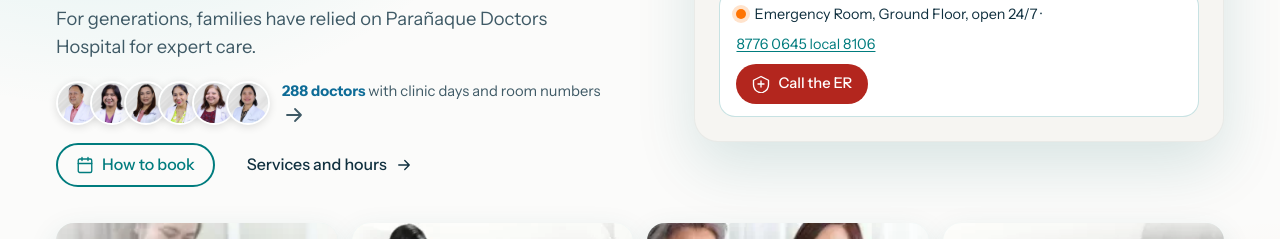
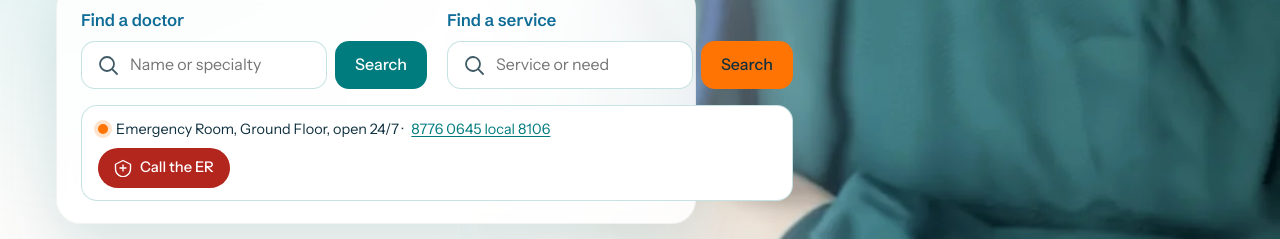
Before and after one commit to sue-mmjb/pdh.com.ph, an Astro site: page / in a window 1280 px wide. Shown: the part 416-655 px from the top of the page. Built offline with nearby package versions, Linux system fonts and the light colour scheme; Astro itself is replaced by a stand-in of ours.

Commit message:
Hero: PDH's doctor-with-stethoscope photo as the backdrop (carousel arrow painted out, denoised, enlarged), headline and both searches on the left, two searches side by side on desktop
Co-Authored-By: Claude Fable 5.1 <noreply@anthropic.com>

```diff
--- a/src/components/home/Home.astro
+++ b/src/components/home/Home.astro
@@ -49,6 +49,8 @@ const faqs = [
 <div class="cp" data-cp>
   <!-- 1 · Hero: headline, two equal searches (doctor and service), real PDH people -->
   <section class="cp-hero">
+    <img class="cp-hero_bg" src="/photos/hero-doctor.webp" alt="" width="977" height="1082" fetchpriority="high" decoding="async" />
+    <div class="cp-hero_fade" aria-hidden="true"></div>
     <div class="cp-hero_glow" aria-hidden="true"></div>
     <div class="container cp-hero_grid">
       <div class="cp-hero_copy">
@@ -61,7 +63,7 @@ const faqs = [
           <form class="cp-hero_search" action="/doctors/" method="get" role="search">
             <label class="cp-hero_lbl" for="hero-q">Find a doctor</label>
             <div class="cp-hero_row">
-              <div class="cp-hero_field"><Icon name="search" /><input id="hero-q" name="q" type="search" list="hero-doc-suggest" placeholder="Name, specialty or concern (e.g. heart)" autocomplete="off" /></div>
+              <div class="cp-hero_field"><Icon name="search" /><input id="hero-q" name="q" type="search" list="hero-doc-suggest" placeholder="Name or specialty" autocomplete="off" /></div>
               <button class="btn btn-primary cp-hero_btn" type="submit">Search</button>
             </div>
             <datalist id="hero-doc-suggest"><option value="Cardiology"></option><option value="Pediatrics"></option><option value="Obstetrics & Gynecology"></option><option value="Internal Medicine"></option><option value="Dermatology"></option><option value="ENT"></option><option value="Ophthalmology"></option><option value="Orthopedic Surgery"></option><option value="Neurology"></option><option value="Nephrology"></option><option value="Pulmonology"></option><option value="Gastroenterology"></option><option value="Endocrinology"></option><option value="Oncology"></option><option value="Urology"></option><option value="Dentistry"></option><option value="General Surgery"></option><option value="Family Medicine"></option><option value="Rehabilitation"></option><option value="Radiology"></option></datalist>
@@ -69,7 +71,7 @@ const faqs = [
           <form class="cp-hero_search" action="/services/" method="get" role="search">
             <label class="cp-hero_lbl" for="hero-s">Find a service</label>
             <div class="cp-hero_row">
-              <div class="cp-hero_field"><Icon name="search" /><input id="hero-s" name="q" type="search" list="hero-svc-suggest" placeholder="Service or need (e.g. dialysis, x-ray)" autocomplete="off" /></div>
+              <div class="cp-hero_field"><Icon name="search" /><input id="hero-s" name="q" type="search" list="hero-svc-suggest" placeholder="Service or need" autocomplete="off" /></div>
               <button class="btn btn-accent cp-hero_btn" type="submit">Search</button>
             </div>
             <datalist id="hero-svc-suggest"><option value="Emergency Room"></option><option value="Laboratory"></option><option value="Radiology"></option><option value="Pharmacy"></option><option value="Hemodialysis"></option><option value="Physical Medicine and Rehabilitation"></option><option value="Eye Center"></option><option value="Dental Services"></option><option value="OB Ultrasound"></option><option value="Multi-Diagnostic Center"></option><option value="ICU"></option><option value="NICU"></option><option value="Admitting"></option><option value="Medical Records"></option><option value="Animal Bite Center"></option><option value="Nuclear Medicine"></option></datalist>
@@ -330,21 +332,27 @@ const faqs = [
   @media (prefers-reduced-motion: reduce) { .cp-reveal { opacity: 1; } }
 
   .cp-hero { position: relative; overflow: hidden; padding: 40px 0 32px; background: #fbfbfa; }
+  /* PDH's own hero photo (doctor with stethoscope) as the backdrop, fading into the page on the text side */
+  .cp-hero_bg { position: absolute; top: 0; right: 0; height: 100%; width: auto; max-width: none; object-fit: cover; object-position: right top; pointer-events: none; }
+  .cp-hero_fade { position: absolute; inset: 0; pointer-events: none;
+    background: linear-gradient(180deg, rgba(251,251,250,0.55) 0%, rgba(251,251,250,0.9) 42%, #fbfbfa 62%, #fbfbfa 100%); }
+  @media (min-width: 900px) {
+    .cp-hero_bg { height: 100%; }
+    .cp-hero_fade { background: linear-gradient(90deg, #fbfbfa 0%, #fbfbfa 34%, rgba(251,251,250,0.9) 44%, rgba(251,251,250,0.3) 56%, rgba(251,251,250,0) 68%), linear-gradient(180deg, rgba(251,251,250,0) 62%, #fbfbfa 100%); } }
   .cp-hero_glow { position: absolute; inset: 0; pointer-events: none;
     background: radial-gradient(55% 75% at 8% 0%, rgba(0,163,165,0.20), transparent 70%), radial-gradient(35% 50% at 100% 100%, rgba(255,116,2,0.10), transparent 70%); }
-  .cp-hero_grid { position: relative; display: grid; gap: 20px; grid-template-areas: "copy" "card" "more"; }
+  .cp-hero_grid { position: relative; display: grid; gap: 18px; grid-template-areas: "copy" "card" "more"; }
   .cp-hero_copy { grid-area: copy; text-align: left; }
   .cp-hero_cardwrap { grid-area: card; }
   .cp-hero_more { grid-area: more; }
-  @media (min-width: 900px) { .cp-hero { padding: 72px 0 48px; }
-    .cp-hero_grid { grid-template-columns: 1.1fr 1fr; grid-template-areas: "copy card" "more card"; column-gap: 56px; row-gap: 8px; align-items: start; }
-    .cp-hero_cardwrap { align-self: center; } }
-  .cp-h1 { font-size: clamp(2.6rem, 1.4rem + 4.4vw, 5rem); line-height: 0.98; letter-spacing: -0.045em; font-weight: 600; max-width: 12ch; margin: 12px 0 0.3em; }
+  @media (min-width: 900px) { .cp-hero { padding: 64px 0 40px; }
+    .cp-hero_grid { grid-template-columns: minmax(0, 640px) 1fr; grid-template-areas: "copy ." "card ." "more ."; row-gap: 18px; align-items: start; } }
+  .cp-h1 { font-size: clamp(2.6rem, 1.4rem + 3.6vw, 4.4rem); line-height: 0.98; letter-spacing: -0.045em; font-weight: 600; max-width: 12ch; margin: 12px 0 0.3em; }
   .cp-hero_rule { margin: 4px 0 0; }
   .cp-lead { max-width: 46ch; margin: 0 0 18px; font-size: clamp(1rem, 0.9rem + 0.4vw, 1.15rem); color: var(--ink-soft); }
   /* The card: two equal searches, doctor and service */
-  .cp-hero_card { display: grid; gap: 14px; padding: 20px; background: #f6f5f2; border: 1px solid rgba(16,48,63,0.06); border-radius: 24px; box-shadow: 0 24px 60px rgba(0,92,94,0.14), 0 2px 0 #fff inset; }
-  @media (min-width: 900px) { .cp-hero_card { padding: 24px; } }
+  .cp-hero_card { display: grid; gap: 14px; padding: 20px; background: rgba(255,255,255,0.86); -webkit-backdrop-filter: blur(10px); backdrop-filter: blur(10px); border: 1px solid rgba(16,48,63,0.06); border-radius: 24px; box-shadow: 0 24px 60px rgba(0,92,94,0.14), 0 2px 0 #fff inset; }
+  @media (min-width: 900px) { .cp-hero_card { padding: 22px 24px; grid-template-columns: 1fr 1fr; column-gap: 20px; } .cp-hero_now { grid-column: 1 / -1; } }
   .cp-hero_search { display: grid; gap: 8px; }
   .cp-hero_lbl { font-family: var(--font-head); font-weight: 600; font-size: 1.05rem; color: var(--heading); letter-spacing: -0.01em; }
   .cp-hero_row { display: flex; gap: 8px; }
@@ -364,7 +372,7 @@ const faqs = [
   .cp-faces_txt strong { color: var(--heading); }
   .cp-faces:hover .cp-faces_txt { color: var(--pdh-teal-text); }
   /* Real PDH staff and patients, below the hero */
-  .cp-people { position: relative; display: grid; grid-template-columns: repeat(2, 1fr); gap: 10px; margin-top: 28px; }
+  .cp-people { position: relative; display: grid; grid-template-columns: repeat(2, 1fr); gap: 10px; margin-top: 24px; }
   @media (min-width: 720px) { .cp-people { grid-template-columns: repeat(4, 1fr); gap: 14px; margin-top: 36px; } }
   .cp-people img { width: 100%; aspect-ratio: 4 / 3; object-fit: cover; border-radius: 18px; background: #e6f6f6; box-shadow: 0 10px 30px rgba(0,92,94,0.12); }
   .cp-people_cap { grid-column: 1 / -1; margin: 4px 0 0; font-size: 0.85rem; color: var(--ink-soft); }
```
Also changed, not shown: public/photos/hero-doctor.webp (added).
